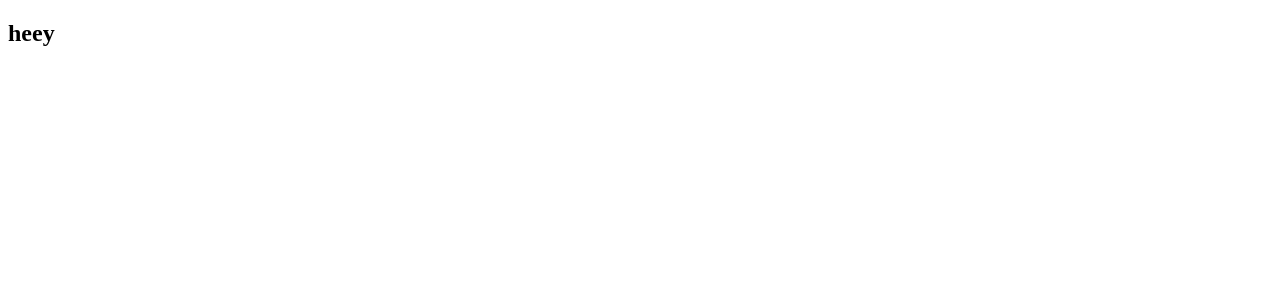
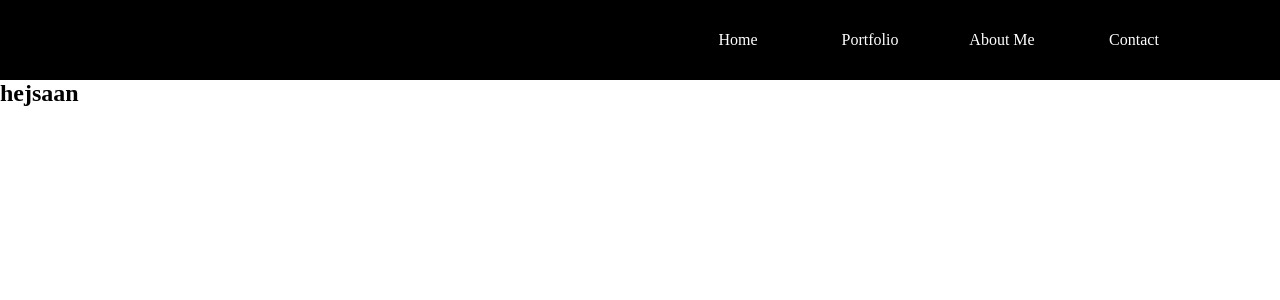
Before and after one commit to MalinJ123/Portfolio, a React (Vite) app: page /start in a window 1280 px wide. Shown: the top 300 px of the page. Built offline with nearby package versions, Linux system fonts and the light colour scheme.

Commit message:
now the menu overlay toggle function works and when hover over navbar element, an underline ease in from the left

```diff
--- a/index.html
+++ b/index.html
@@ -2,6 +2,9 @@
 <html lang="en">
   <head>
     <meta charset="UTF-8" />
+    <!-- Material Ikon -->
+    <link rel="stylesheet" href="https://fonts.googleapis.com/css2?family=Material+Symbols+Outlined:opsz,wght,FILL,GRAD@20..48,100..700,0..1,-50..200" />
+
     <link rel="icon" type="image/svg+xml" href="/vite.svg" />
     <meta name="viewport" content="width=device-width, initial-scale=1.0" />
     <title>Portfolio</title>
--- a/src/App.jsx
+++ b/src/App.jsx
@@ -1,5 +1,6 @@
-import { useState } from 'react'
-
+// import { useState } from 'react'
+import Header from "./components/Header"
+import Start from "../src/routes/Start"
 import './App.css'
 
 function App() {
@@ -7,7 +8,8 @@ function App() {
 
   return (
     <>
-     <h2>heey</h2>
+    <Header/>
+    <Start/>
     </>
   )
 }
--- /dev/null
+++ b/src/components/Header.jsx
@@ -0,0 +1,56 @@
+import "../styles/header.css";
+import { useState, useEffect } from "react";
+
+function Header() {
+  const [isOpenMenuOverlay, setIsOpenMenuOverlay] = useState(false);
+  const [windowWidth, setWindowWidth] = useState(window.innerWidth);
+
+  //   ser till att menuOverlayen inte är öppen när skärmen är över 701px
+  useEffect(() => {
+    const handleResize = () => {
+      setWindowWidth(window.innerWidth);
+      if (window.innerWidth > 701) {
+        setIsOpenMenuOverlay(false);
+      }
+    };
+
+    window.addEventListener("resize", handleResize);
+
+    return () => {
+      window.removeEventListener("resize", handleResize);
+    };
+  }, []);
+
+  const toggleMenu = () => {
+    setIsOpenMenuOverlay(!isOpenMenuOverlay);
+  };
+
+  return (
+    <>
+      <section className="header">
+        <div className="header__container"></div>
+        <div className="header__container">
+          <div className="header__container--navbar">Home</div>
+          <div className="header__container--navbar">Portfolio</div>
+          <div className="header__container--navbar">About Me</div>
+          <div className="header__container--navbar">Contact</div>
+        </div>
+        <span className="material-symbols-outlined menu" onClick={toggleMenu}>
+          Menu
+        </span>
+      </section>
+      {isOpenMenuOverlay && windowWidth <= 701 && (
+        <div className="menu-overlay">
+          <div className="menu-overlay__content">
+            <div className="menu-item">Home</div>
+            <div className="menu-item">Portfolio</div>
+            <div className="menu-item">About Me</div>
+            <div className="menu-item">Contact</div>
+          </div>
+        </div>
+      )}
+    </>
+  );
+}
+
+export default Header;
--- a/src/index.css
+++ b/src/index.css
@@ -0,0 +1,5 @@
+*{
+    margin: 0;
+    padding: 0;
+    box-sizing: border-box;
+}
--- /dev/null
+++ b/src/routes/Start.jsx
@@ -0,0 +1,10 @@
+
+
+function Start () {
+
+    return(
+        <>
+        <h2>hejsaan</h2>
+        </>
+    )
+}; export default Start;
--- /dev/null
+++ b/src/styles/header.css
@@ -0,0 +1,100 @@
+.header {
+  width: 100%;
+  border: 2px solid rgb(0, 0, 0);
+  height: 5em;
+  display: flex;
+  justify-content: space-between;
+  background-color: black;
+}
+
+.header__container {
+  display: flex;
+  width: 50%;
+  margin: 0 2em 0 2em;
+}
+
+.header__container--navbar {
+  display: flex;
+  align-self: center;
+  margin: 1em;
+  justify-content: center;
+  color: white;
+  width: 100px;
+  position: relative;
+}
+
+.header__container--navbar::after {
+  content: "";
+  position: absolute;
+  left: 0;
+  bottom: 0;
+  width: 100%;
+  height: 2px;
+  transform: scaleX(0);
+  background-color: transparent;
+  transition: transform 0.3s ease-in-out;
+  transform-origin: left;
+}
+
+.header__container--navbar:hover::after {
+    transform: scaleX(1);
+  background-color: green;
+
+}
+
+.menu {
+  color: white;
+  display: flex;
+  align-items: center;
+  margin-right: 1em;
+  font-size: 30px;
+  cursor: pointer;
+}
+
+.menu-overlay {
+  position: fixed;
+  top: 5em;
+  left: 0;
+  width: 100%;
+  height: 100%;
+  background-color: rgba(0, 0, 0, 0.5);
+  z-index: 1000;
+  display: flex;
+  justify-content: center;
+  align-items: center;
+}
+
+.menu-overlay__content {
+  display: flex;
+  flex-direction: column;
+}
+
+.menu-item {
+  color: white;
+  padding: 10px;
+  cursor: pointer;
+  transition: background-color 0.3s ease;
+}
+
+.menu-item:hover {
+  background-color: rgba(255, 255, 255, 0.1);
+}
+
+@media screen and (min-width: 701px) {
+  .menu {
+    display: none;
+  }
+}
+@media screen and (max-width: 700px) {
+  .menu {
+    display: block;
+    color: white;
+    display: flex;
+    align-items: center;
+    margin-right: 1em;
+    font-size: 30px;
+  }
+  .header__container--navbar {
+    display: none;
+  }
+}
```
Also changed, not shown: src/RouteConfig.jsx (added, +20 -0 lines), src/ContextRoot.jsx (added), src/styles/start.css (added).
